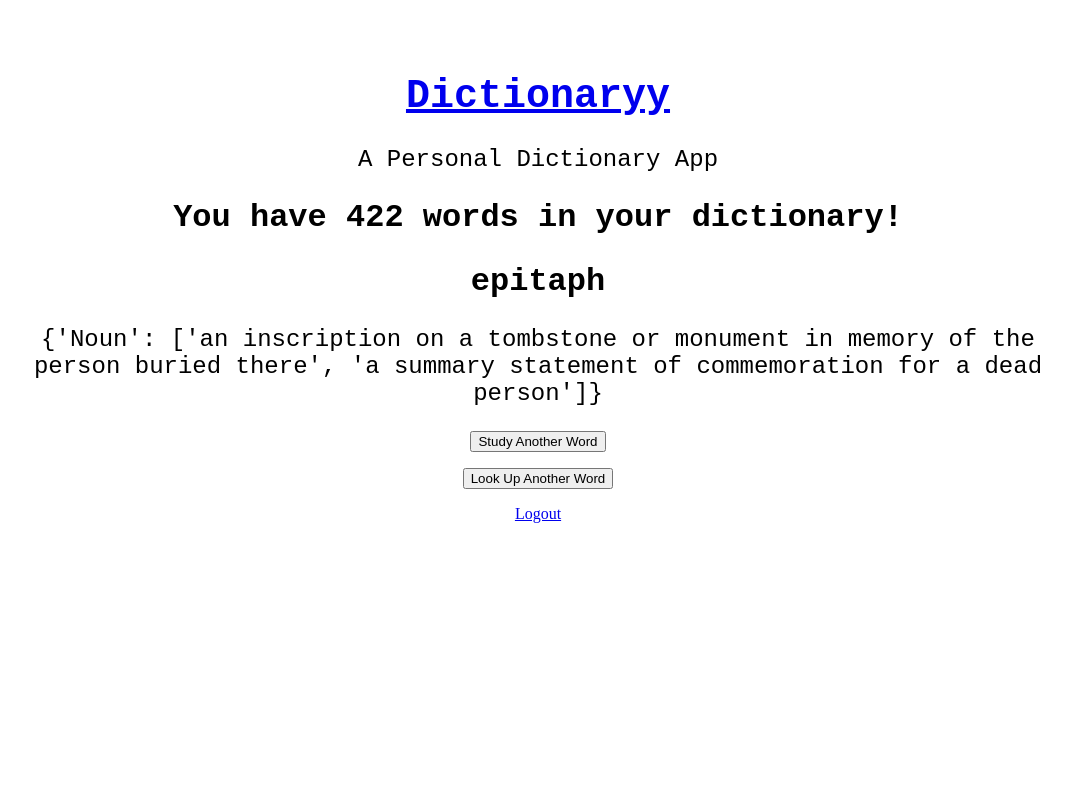
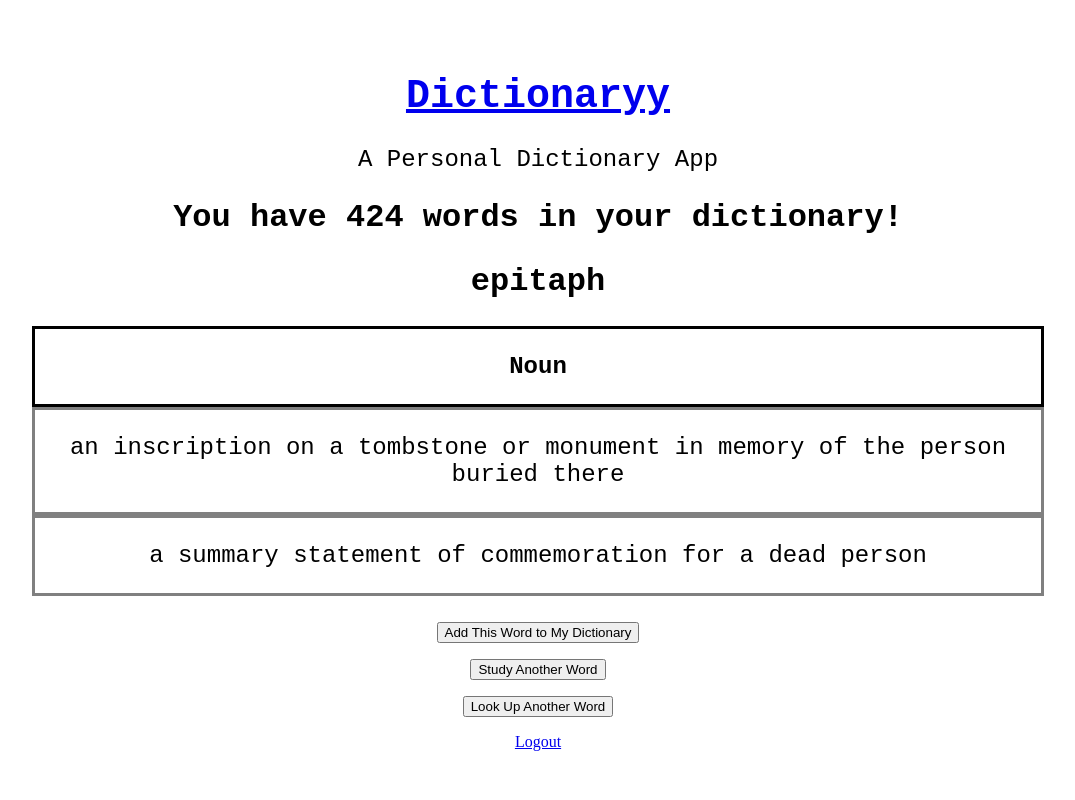
Before and after one commit to chynes2/Dictionaryy, a Flask app: a page that uses templates/layout.html in a window 1280 px wide. Shown: the whole page, without its empty margins (102-1177 px from the left). Run offline with Flask 3, Linux system fonts and the light colour scheme; parts of the project's set-up code (start-up, migrations or seed data) failed here and were passed over.

Commit message:
edit templates and add lookup word

```diff
--- a/My_Dictionary.csv
+++ b/My_Dictionary.csv
@@ -176,6 +176,7 @@ facsimile,"{'Noun': ['an exact copy or reproduction', 'duplicator that transmits
 falcate,{'Adjective': ['curved like a sickle']}
 fallow,"{'Noun': ['cultivated land that is not seeded for one or more growing seasons'], 'Adjective': ['left unplowed and unseeded during a growing season', 'undeveloped but potentially useful']}"
 farrago,{'Noun': ['a motley assortment of things']}
+fecund,"{'Adjective': ['capable of producing offspring or vegetation', 'intellectually productive']}"
 figurant,{'noun': ['A stage performer having no speaking part.']}
 fils,"{'Noun': ['100 Yemeni fils are worth one Yemeni rial', 'a fractional monetary unit in Bahrain and Iraq and Jordan and Kuwait; equal to one thousandth of a dinar']}"
 fin-de-siecle,"{'Adjective': ['marked by excessive self-indulgence and moral decay', 'relating to or characteristic of the end of a century (especially the end of the 19th century']}"
@@ -231,6 +232,7 @@ insouciant,{'Adjective': ['marked by blithe unconcern']}
 intransigent,"{'Adjective': ['impervious to pleas, persuasion, requests, reason']}"
 intrepid,{'Adjective': ['invulnerable to fear or intimidation']}
 invective,{'Noun': ['abusive or venomous language used to express blame or censure or bitter deep-seated ill will']}
+isopolity,{'noun': ['Equal rights of citizenship in different communities; mutual political rights.']}
 jamb,{'Noun': ['upright consisting of a vertical side member of a door or window frame']}
 japery,{'Noun': ['acting like a clown or buffoon']}
 jilted,"{'Verb': ['cast aside capriciously or unfeelingly'], 'Adjective': ['rebuffed (by a lover']}"
--- a/app.py
+++ b/app.py
@@ -1,9 +1,10 @@
 from flask import Flask, flash, redirect, render_template, request, session, abort
+from PyDictionary import PyDictionary
+from wordnik import *
 import pandas as pd
 import random
 import os
-from PyDictionary import PyDictionary
-from wordnik import *
+import ast
 
 pd.set_option('display.max_colwidth', -1)
 
@@ -11,12 +12,12 @@ app = Flask(__name__)
 
 @app.route('/')
 def home():
-    if not session.get('logged_in'):
-        return render_template('login.html')
-    else:
-        my_dict = pd.read_csv('My_Dictionary.csv')
-        num_words = len(my_dict)
-        return render_template('home.html', **locals())
+    # if not session.get('logged_in'):
+    #     return render_template('login.html')
+    # else:
+    my_dict = pd.read_csv('My_Dictionary.csv')
+    num_words = len(my_dict)
+    return render_template('home.html', **locals())
 
 @app.route('/login', methods=['POST'])
 def user_login():
@@ -89,19 +90,73 @@ def add_post():
 
         return render_template('add_response.html', **locals())
 
+@app.route('/add/<string:word>/')
+def add_lookup(word):
+    my_dict = pd.read_csv('My_Dictionary.csv')
+    num_words = len(my_dict)
+
+    if word in set(my_dict.Word.str.lower().values): # if it exists, print the below and quit
+        response_string = "This word already exists in the dictionary!"
+        return render_template('add_response.html', **locals())
+
+    else:
+        client_1 = ("PyDictionary", PyDictionary())
+        apiUrl = 'http://api.wordnik.com/v4'
+        apiKey = '263a2b19c795b9844520302bf530266a76754c313e57a5b2d'
+        client_2 = ("Wordnik", swagger.ApiClient(apiKey, apiUrl))
+
+        clients = dict([client_1, client_2])
+
+        for ctype, client in clients.items():
+            if ctype == 'PyDictionary':
+                defn = client.meaning(word)
+            elif ctype == 'Wordnik':
+                word_api = WordApi.WordApi(client)
+                defn_data = word_api.getDefinitions(word)
+                if defn_data != None:
+                    defn = {}
+                    for dfn in defn_data:
+                        defn[dfn.partOfSpeech] = [dfn.text]
+            if defn in [None, {}]:
+                continue
+            else:
+                break
+
+        if defn in [None, {}]:
+            response_string = 'Could not find a definition for that word :('
+            return render_template('add_response.html', **locals())
+        else:
+            response_string = ''
+            for pos, text in defn.items():
+                response_string += pos + '\n'
+                for t in text:
+                    response_string += '\t' + t + '\n'
+
+        new_entry = pd.DataFrame([[word, defn]], columns=my_dict.columns)
+        my_dict = pd.concat([my_dict, new_entry], ignore_index=True)
+        my_dict.sort_values('Word', inplace=True)
+        my_dict.reset_index(drop=True, inplace=True)
+        my_dict.to_csv('My_Dictionary.csv', index=False)
+        num_words = len(my_dict)
+
+        return render_template('add_response.html', **locals())
+
 @app.route('/lookup_word')
 def lookup_word():
     return render_template('lookup.html', **locals())
 
 @app.route('/lookup_word', methods=['POST'])
 def lookup_word_post():
+    found = True
     word = request.form['word']
     my_dict = pd.read_csv('My_Dictionary.csv')
     num_words = len(my_dict)
-    if word in set(my_dict.Word.str.lower().values):
+    if word.lower() in set(my_dict.Word.str.lower().values):
         definition = my_dict[my_dict.Word == word]['Definition'].values[0]
+        definition = ast.literal_eval(definition)
     else:
         definition = "There is no entry in your dictionary for that word :("
+        found = False
     return render_template('show_definition.html', **locals())
 
 @app.route('/delete')
@@ -134,6 +189,7 @@ def show_definition(word):
     my_dict = pd.read_csv('My_Dictionary.csv')
     num_words = len(my_dict)
     definition = my_dict[my_dict.Word == word]['Definition'].values[0]
+    definition = ast.literal_eval(definition)
     return render_template('show_definition.html', **locals())
 
 @app.route('/logout')
--- a/templates/layout.html
+++ b/templates/layout.html
@@ -33,7 +33,8 @@ div.page-margin-top{
 }
 
 div.definition-block{
-	margin: 0% 10% 0% 10%
+	margin: 0% 10% 0% 10%;
+	border: solid;
 }
 
 </style>
--- a/templates/show_definition.html
+++ b/templates/show_definition.html
@@ -4,9 +4,32 @@
 <div class="block1">
 	<h2>You have <b>{{num_words}}</b> words in your dictionary!</h2>
 	<h2>{{word}}</h2>
-	<div class="definition-block">
-		<h3>{{definition}}</h3>
-	</div>
+
+	{% if definition is mapping %}
+		{% for pos, def_list in definition.items() %}
+			<div class="definition-block">
+				<h3 style="font-weight: bold">{{pos.title()}}</h3>
+			</div>
+			{% for def_str in def_list %}
+				<div class="definition-block" style="border-color: gray">
+					<h3>{{def_str}}</h3>
+				</div>
+			{% endfor %}
+		{% endfor %}
+
+	{% else %}
+		<div class="definition-block">
+			<h3>{{definition}}</h3>
+		</div>
+	{% endif %}
+
+	<div style="margin: 2% 0% 0% 0%"></div>
+
+	{% if not found %}
+	<form action="/add/{{word}}/">
+		<input type="submit" value="Add This Word to My Dictionary"/>
+	</form>
+	{% endif %}
 
 	<form action="/study">
 		<input type="submit" value="Study Another Word"/>
```
Also changed, not shown: 1 other file.
